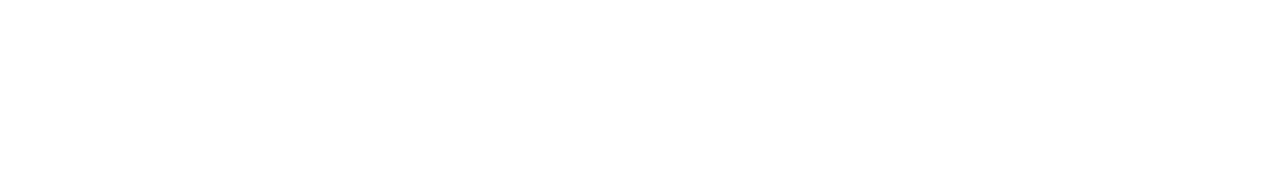
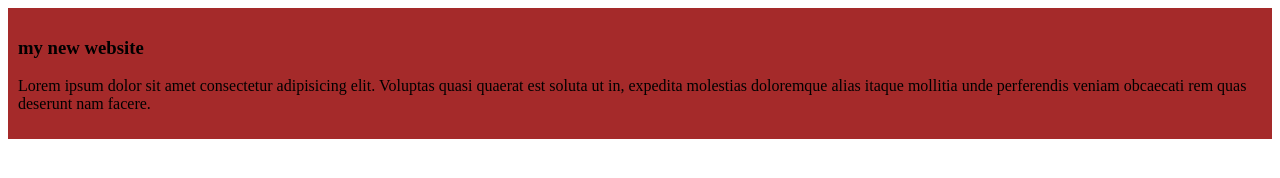
Before and after one commit to pinkySV/my-simple-website, a plain HTML site: page index.html in a window 1280 px wide. Drawn offline with Linux system fonts and the light colour scheme.

Commit message:
first commit

```diff
--- a/index.html
+++ b/index.html
@@ -4,8 +4,11 @@
     <meta charset="UTF-8">
     <meta name="viewport" content="width=device-width, initial-scale=1.0">
     <title>my simple website</title>
+    <link rel ="stylesheet" href="styles/blog.css">
 </head>
 <body>
-
+   <div> <h3>my new website</h3>
+    <p>Lorem ipsum dolor sit amet consectetur adipisicing elit. Voluptas quasi quaerat est soluta ut in, expedita molestias doloremque alias itaque mollitia unde perferendis veniam obcaecati rem quas deserunt nam facere.</p>
+</div>
 </body>
 </html>
--- /dev/null
+++ b/styles/blog.css
@@ -0,0 +1,4 @@
+div{
+    background-color: brown;
+    padding: 10px;
+}
```
